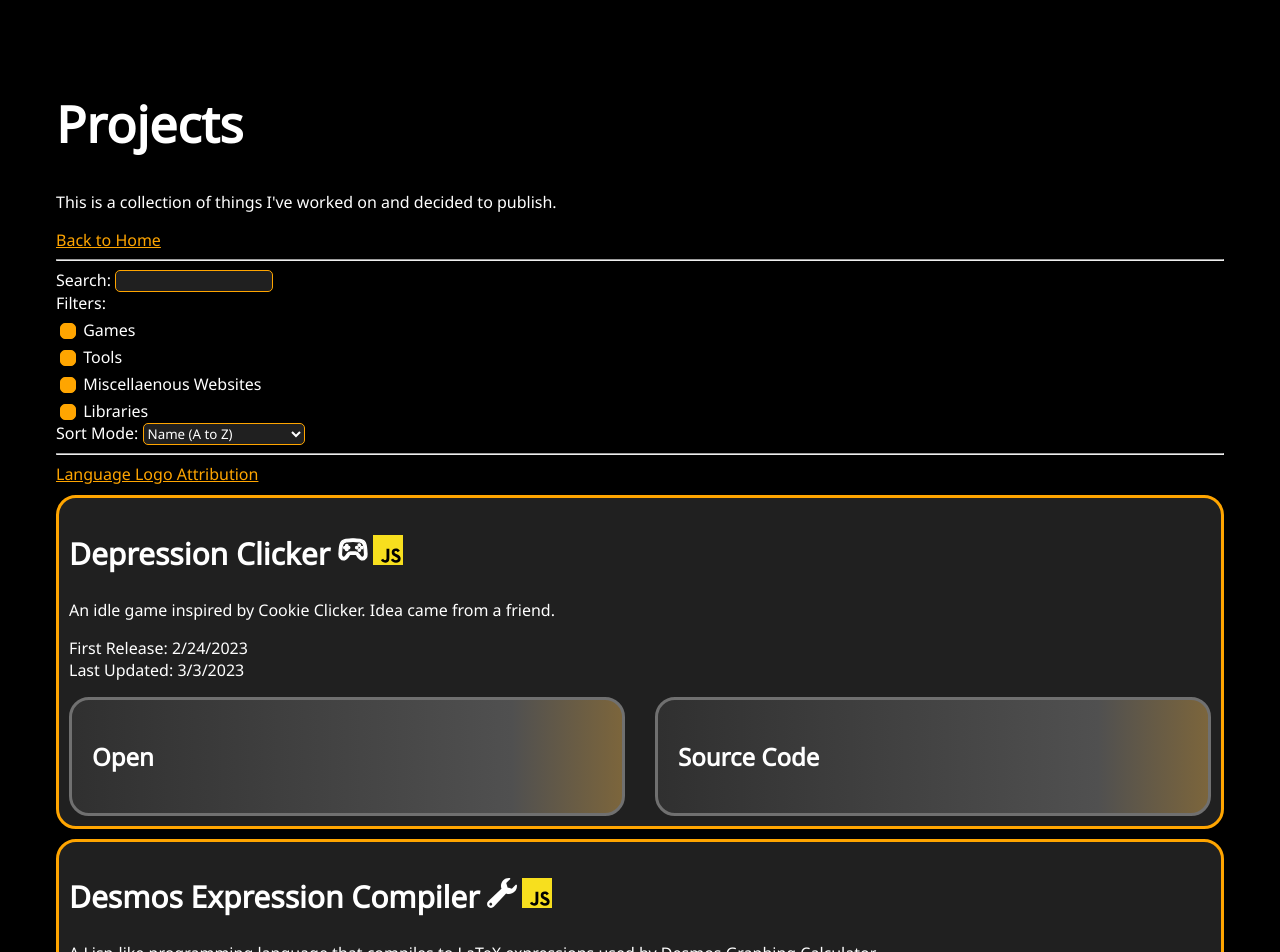
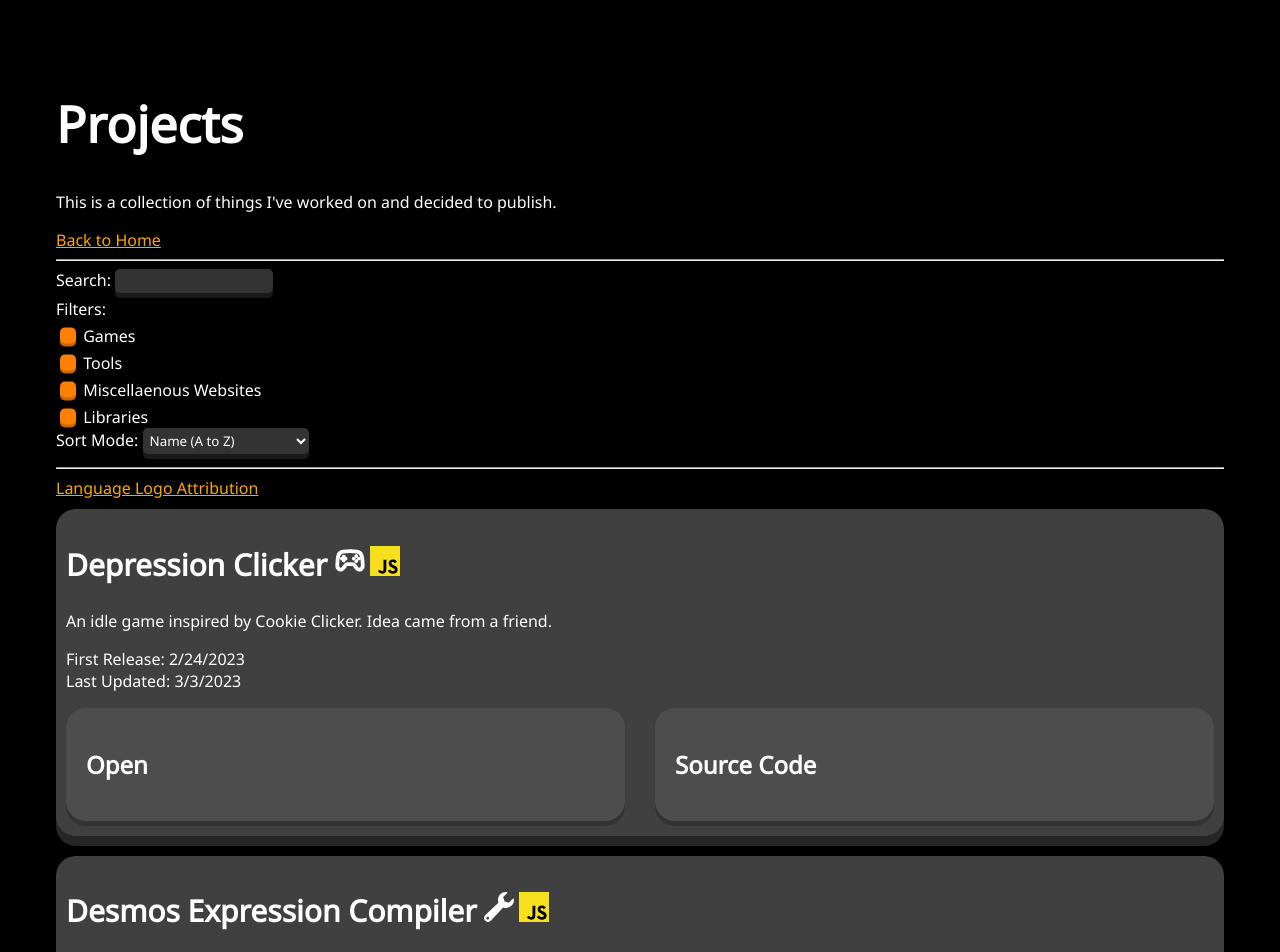
Before and after one commit to TrueSunGaming/truesungaming.github.io, a SvelteKit app: page /projects in a window 1280 px wide. Shown: the top 952 px of the page. Built offline with nearby package versions, Linux system fonts and the light colour scheme.

Commit message:
improve styling

```diff
--- a/src/lib/HomepageButton.svelte
+++ b/src/lib/HomepageButton.svelte
@@ -15,8 +15,9 @@
 <style lang="scss">
     a {
         display: inline-block;
-        background-image: linear-gradient(90deg, #303030, #505050, orange);
-        border: 3px solid #707070;
+        background-color: hsl(0, 0%, 30%);
+        box-shadow: 0 5px 0 hsl(0, 0%, 20%);
+        margin-bottom: 5px;
         flex: 1;
         padding: 20px;
         text-decoration: none;
@@ -24,11 +25,10 @@
         transition-duration: 250ms;
         position: relative;
         z-index: 1;
-        background-size: 160% 100%;
 
         &:hover {
-            border: 3px solid orange;
-            background-position-x: 60%;
+            background-color: hsl(30, 80%, 50%);
+            box-shadow: 0 5px 0 hsl(30, 80%, 40%);
         }
     }
 </style>
--- a/src/lib/projectData.json
+++ b/src/lib/projectData.json
@@ -86,7 +86,7 @@
         "link": null,
         "source": "https://github.com/TrueSunGaming/truesungaming.github.io",
         "release": "2/12/2023",
-        "lastUpdate": "12/15/2023"
+        "lastUpdate": "2/21/2024"
     },
 
     {
--- a/src/routes/+page.svelte
+++ b/src/routes/+page.svelte
@@ -50,14 +50,6 @@
         gap: 30px;
     }
 
-    span[slot=title]:is(div * *:hover *) {
-        color: orange;
-    }
-
-    span[slot=title]:is(div * * *) {
-        transition-duration: 250ms;
-    }
-
     h1 {
         font-size: 50px;
     }
--- a/src/routes/projects/+page.svelte
+++ b/src/routes/projects/+page.svelte
@@ -49,22 +49,30 @@
 Filters:
 <br>
 <input type="checkbox" name="showGames" bind:checked={ searchQuery.showGames }>
-<label for="showGames">Games</label>
+<!-- svelte-ignore a11y-click-events-have-key-events -->
+<!-- svelte-ignore a11y-no-noninteractive-element-interactions -->
+<label for="showGames" on:click={ () => searchQuery.showGames = !searchQuery.showGames }>Games</label>
 <br>
 
 <input type="checkbox" name="showTools" bind:checked={ searchQuery.showTools }>
-<label for="showTools">Tools</label>
+<!-- svelte-ignore a11y-click-events-have-key-events -->
+<!-- svelte-ignore a11y-no-noninteractive-element-interactions -->
+<label for="showTools" on:click={ () => searchQuery.showTools = !searchQuery.showTools }>Tools</label>
 <br>
 
 <input type="checkbox" name="showSites" bind:checked={ searchQuery.showSites }>
-<label for="showSites">Miscellaenous Websites</label>
+<!-- svelte-ignore a11y-click-events-have-key-events -->
+<!-- svelte-ignore a11y-no-noninteractive-element-interactions -->
+<label for="showSites" on:click={ () => searchQuery.showSites = !searchQuery.showSites }>Miscellaenous Websites</label>
 <br>
 
 <input type="checkbox" name="showLibs" bind:checked={ searchQuery.showLibs }>
-<label for="showLibs">Libraries</label>
+<!-- svelte-ignore a11y-click-events-have-key-events -->
+<!-- svelte-ignore a11y-no-noninteractive-element-interactions -->
+<label for="showLibs" on:click={ () => searchQuery.showLibs = !searchQuery.showLibs }>Libraries</label>
 <br>
 
-<label for="sortMode">Sort Mode: </label>
+<label for="sortMode" id="sortModeLabel">Sort Mode:</label>
 <select name="sortMode" bind:value={ sortMode }>
     <option value={ SortMode.NameAscending }>Name (A to Z)</option>
     <option value={ SortMode.NameDescending }>Name (Z to A)</option>
@@ -111,25 +119,17 @@
 
 <style lang="scss">
     section {
-        border: 3px solid orange;
         padding: 10px;
-        margin: 10px 0 10px 0;
+        margin: 10px 0 20px 0;
         border-radius: 20px;
-        background-color: #202020;
+        background-color: hsl(0, 0%, 25%);
+        box-shadow: 0 10px 0 hsl(0, 0%, 15%);
     }
 
     div {
         display: flex;
         flex-direction: row;
         gap: 30px;
-    }
-
-    span[slot=title]:is(div *:hover > * > *) {
-        color: orange;
-    }
-
-    span[slot=title]:is(div * > * > *) {
-        transition-duration: 250ms;
     }
 
     h1 {
@@ -141,24 +141,31 @@
     }
 
     input, select {
-        background-color: #202020;
-        border: 1px solid orange;
+        background-color: hsl(0, 0%, 20%);
+        box-shadow: 0 5px 0 hsl(0, 0%, 10%);
+        margin-bottom: 5px;
         border-radius: 5px;
+        border: none;
+        padding: 3px;
     }
 
-    select, input[type=checkbox] {
+    select, input[type=checkbox], label:not(#sortModeLabel) {
         cursor: pointer;
+        user-select: none;
     }
 
     input[type=checkbox] {
         appearance: none;
         width: 16px;
         height: 16px;
-        transform: translateY(6px);
+        transform: translateY(4.5px);
         transition-duration: 200ms;
+        box-shadow: 0 3px 0 hsl(0, 0%, 10%);
+        margin-bottom: 3px;
 
         &:checked {
-            background-color: orange;
+            background-color: hsl(30, 100%, 50%);
+            box-shadow: 0 3px 0 hsl(30, 100%, 40%);
         }
     }
 </style>
```
